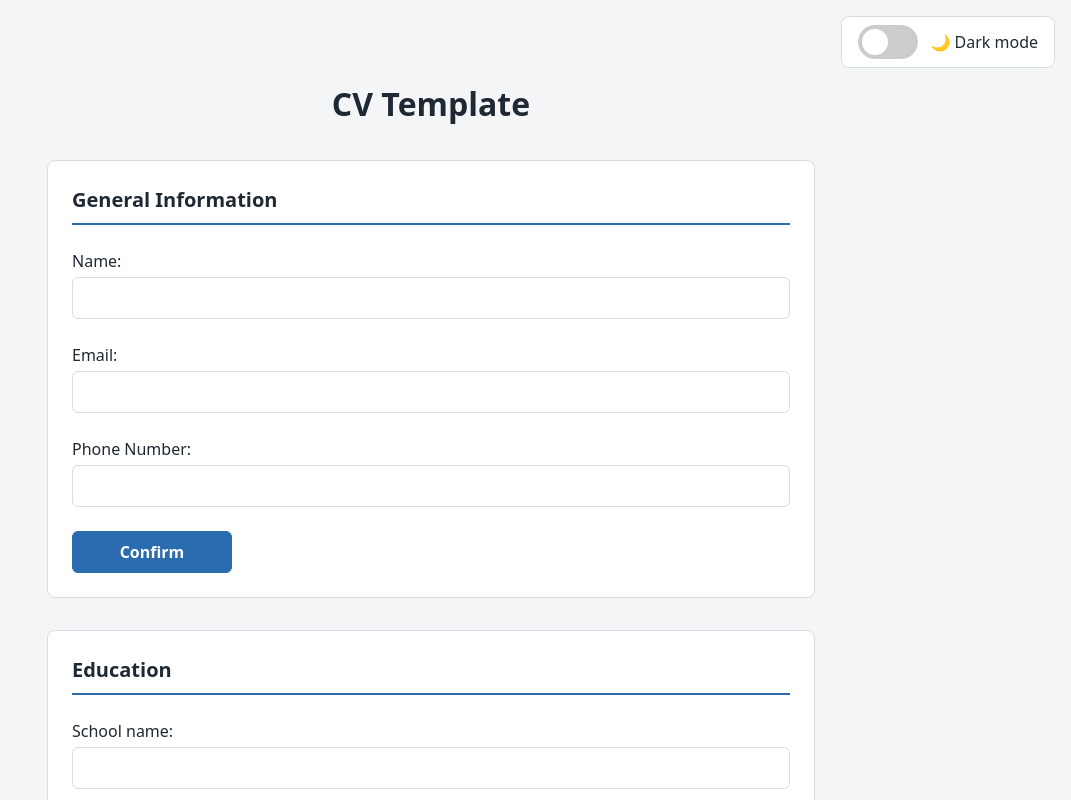
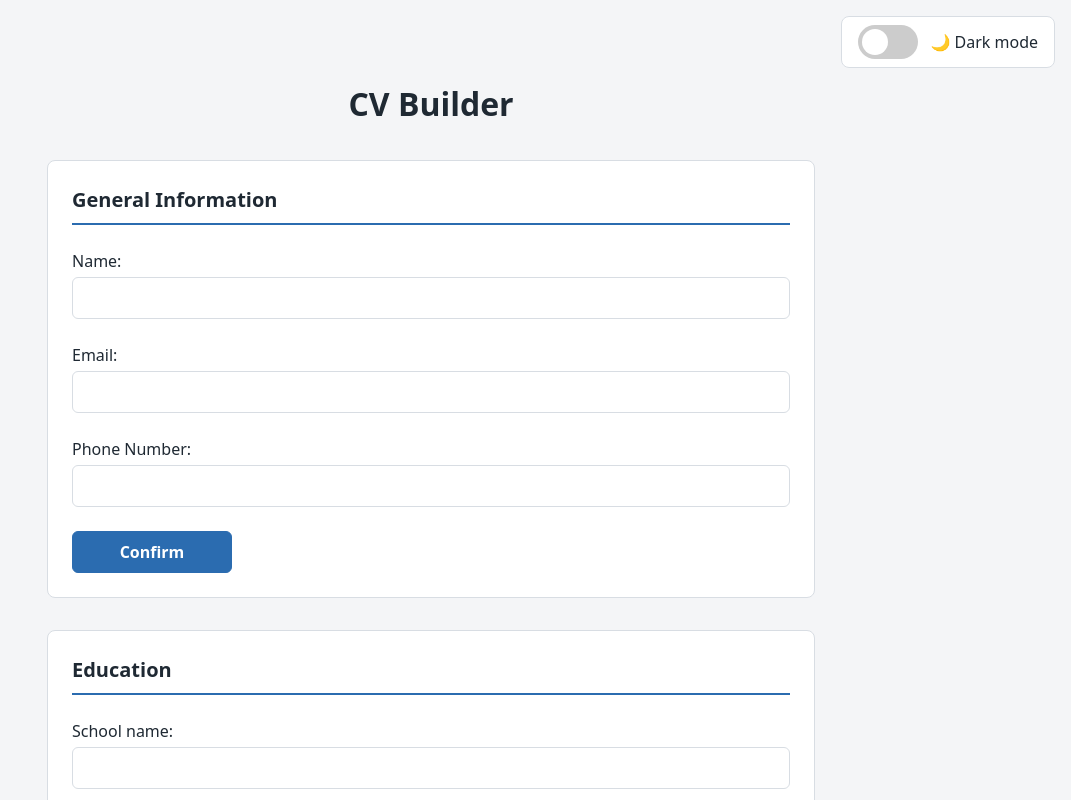
Before and after one commit to MarcusW9/cv-application, a React (Vite) app: page / in a window 1280 px wide. Shown: the top 800 px of the page, without its empty margins (209-1280 px from the left). Built offline with nearby package versions, Linux system fonts and the light colour scheme.

Commit message:
Rename app to CV Builder

```diff
--- a/index.html
+++ b/index.html
@@ -4,7 +4,7 @@
     <meta charset="UTF-8" />
     <link rel="icon" type="image/svg+xml" href="/favicon.svg" />
     <meta name="viewport" content="width=device-width, initial-scale=1.0" />
-    <title>React Template</title>
+    <title>CV Builder</title>
   </head>
   <body>
     <div id="root"></div>
--- a/src/App.jsx
+++ b/src/App.jsx
@@ -34,7 +34,7 @@ function App() {
         </label>
         <label htmlFor="dark-mode">🌙 Dark mode</label>
       </div>
-      <h1>CV Template</h1>
+      <h1>CV Builder</h1>
       <GeneralInfo />
       <EducationInfo />
       <PracticalExperience />
```
